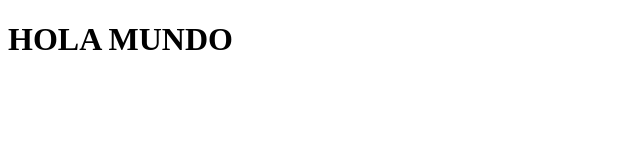
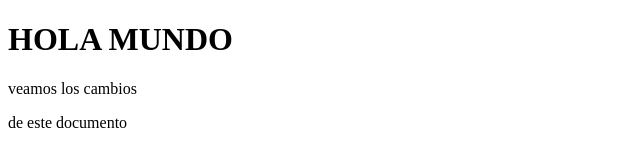
Before and after one commit to cesarcopi/testx, a plain HTML site: page index.html in a window 1280 px wide. Shown: the whole page, without its empty margins (0-640 px from the left). Drawn offline with Linux system fonts and the light colour scheme.

Commit message:
se agregó la descripción del doc

```diff
--- a/index.html
+++ b/index.html
@@ -8,5 +8,7 @@
 </head>
 <body>
   <h1>HOLA MUNDO</h1>
+  <p>veamos los cambios</p>
+  de este documento
 </body>
 </html>
```
